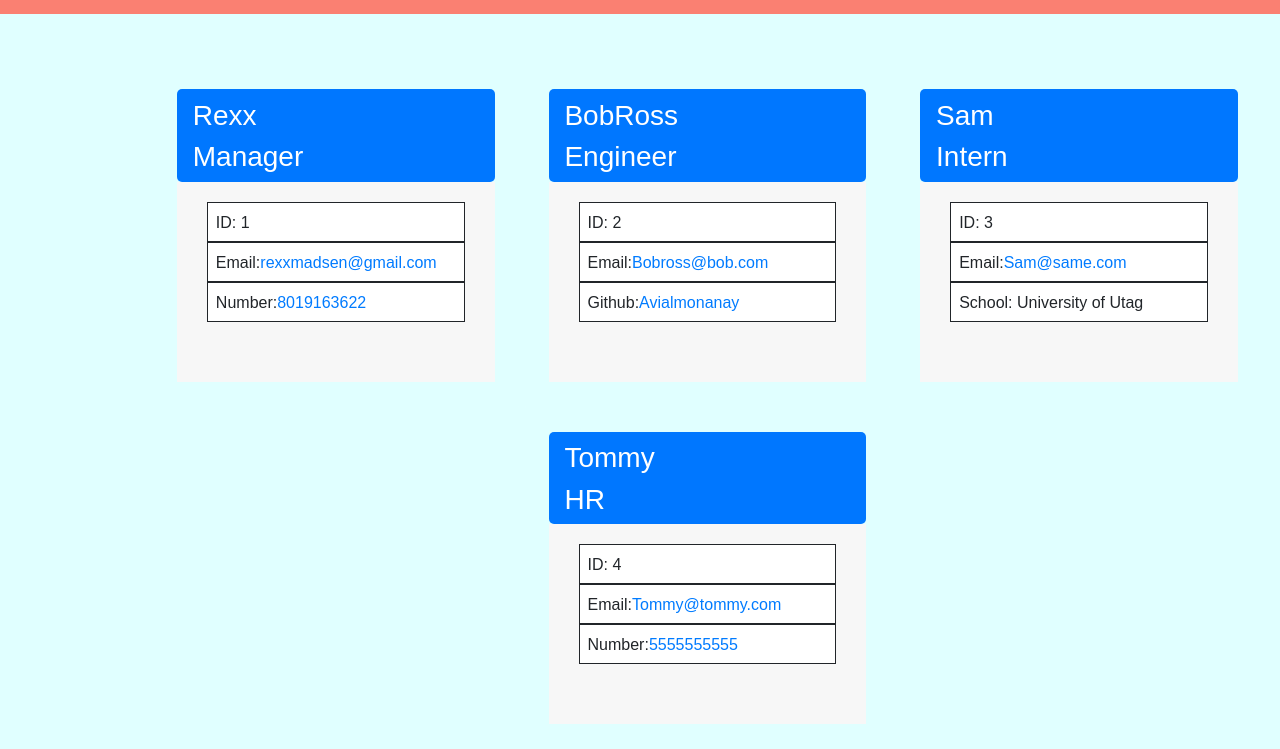
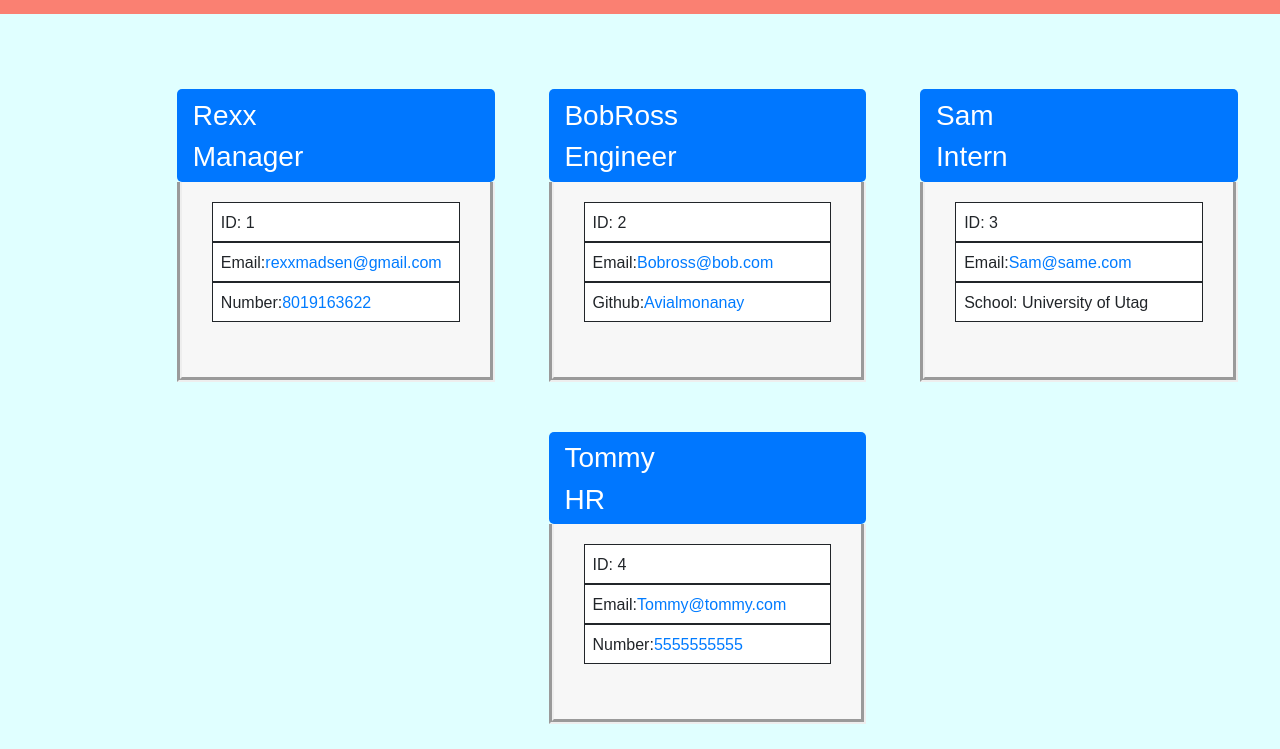
Before and after one commit to Avialmonanay/Team-Generator, a website: page Team/index.html in a window 1280 px wide. Shown: the part 51-800 px from the top of the page. Drawn offline with nearby package versions, Linux system fonts and the light colour scheme.

Commit message:
1 last css update

```diff
--- a/Team/style.css
+++ b/Team/style.css
@@ -58,6 +58,9 @@ main {
     min-width: 300px;
     max-width: 400px;
     min-height: 200px;
+    border: 5px;
+    border-style: groove;
+    border-top: 0px;
 }
 
 .cardInfo {
```
